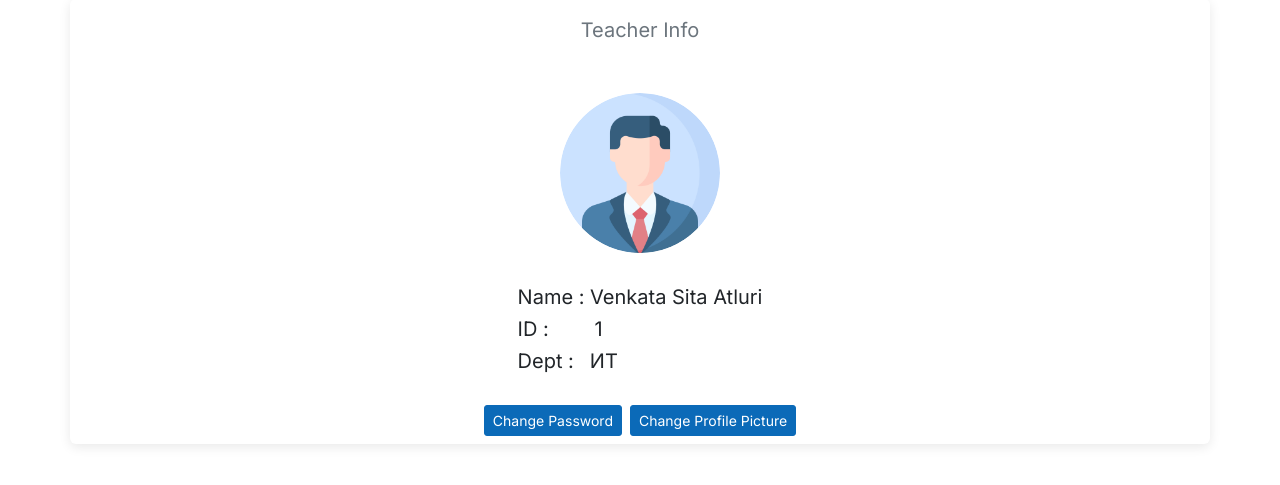
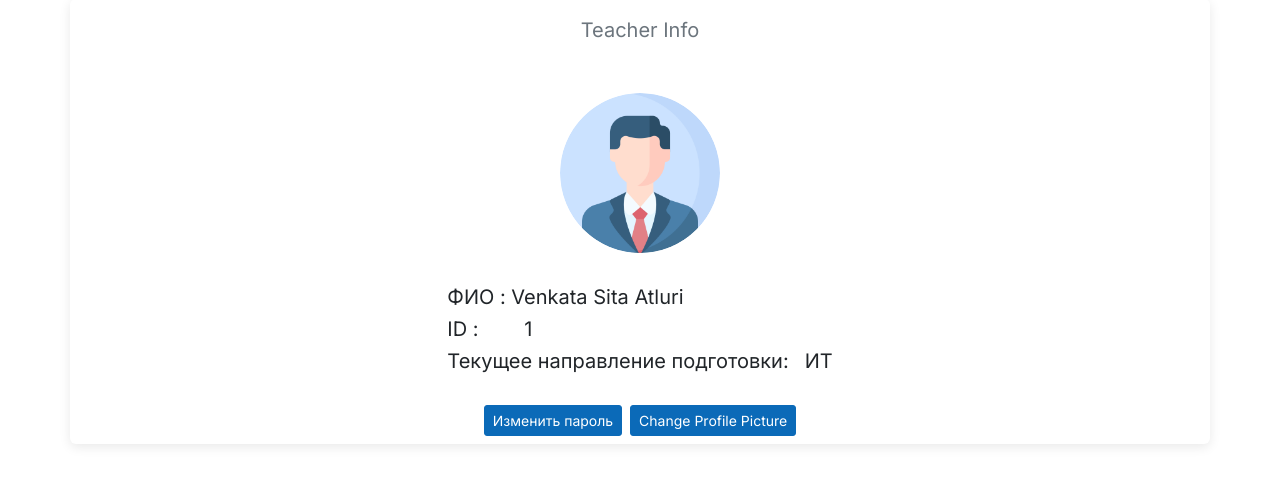
Before and after one commit to AlbinaLoh/vks_lms, a Django app: template main/templates/main/faculty_profile.html in a window 1280 px wide. Shown: the part 185-670 px from the top of the page. Run offline with Django 4.2, Linux system fonts and the light colour scheme; the template is opened without the code that fills it: values that come from a table or form of the project are taken from there, others are empty; data comes from the database, SQL or seed files in the repository; both versions use the stored data as it was after the commit; some libraries are stand-ins or nearby versions.

Commit message:
new_news_full

```diff
--- a/main/admin.py
+++ b/main/admin.py
@@ -1,7 +1,7 @@
 from django.contrib import admin
 
 # Register your models here.
-from .models import Student, Faculty, Course, Department, Assignment, Announcement
+from .models import Student, Faculty, Course, Department, Assignment, Announcement, News
 
 admin.site.register(Student)
 admin.site.register(Faculty)
@@ -9,3 +9,4 @@ admin.site.register(Course)
 admin.site.register(Department)
 admin.site.register(Assignment)
 admin.site.register(Announcement)
+admin.site.register(News)
--- a/main/templates/main/faculty_profile.html
+++ b/main/templates/main/faculty_profile.html
@@ -43,14 +43,14 @@
          <img src="/media/{{faculty.photo}}" class="rounded-circle" alt="image" style="height: 10rem ; width:10rem">
       </div>
       <div class="my-3">
-         <h5>Name : {{faculty.name}}</h5>
+         <h5>ФИО : {{faculty.name}}</h5>
          <h5>ID : <span class="mx-3 px-1"></span>{{faculty.faculty_id}}</h5>
-         <h5>Dept :<span class="mx-2"></span>{{faculty.department}}</h5>
+         <h5>Текущее направление подготовки:<span class="mx-2"></span>{{faculty.department}}</h5>
       </div>
    </div>
    <div class="d-flex justify-content-center">
       <a href="{% url 'changePasswordPrompt'%}" class="btn btn-sm btn-primary border my-2 mx-1">
-      Change Password
+      Изменить пароль
       </a>
       <a href="{% url 'changePhotoPrompt'%}" class="btn btn-sm btn-primary border my-2 mx-1">
       Change Profile Picture
--- a/main/templates/main/profile.html
+++ b/main/templates/main/profile.html
@@ -45,14 +45,14 @@
          <img src="/media/{{student.photo}}" alt="image" class="rounded-circle" style="height: 10rem ; width:10rem">
       </div>
       <div class="my-3">
-         <h5>Name : {{student.name}}</h5>
+         <h5>ФИО : {{student.name}}</h5>
          <h5>ID : <span class="mx-3 px-1"></span>{{student.student_id}}</h5>
-         <h5>Dept :<span class="mx-2"> {{student.department}}</h5>
+         <h5>Текущее направление подготовки :<span class="mx-2"> {{student.department}}</h5>
       </div>
    </div>
    <div class="d-flex justify-content-center">
       <a href="{% url 'changePasswordPrompt'  %}" class="btn btn-sm btn-primary border my-2 mx-1">
-      Change Password
+      Изменить пароль
       </a>
       <a href="{% url 'changePhotoPrompt'  %}" class="btn btn-sm btn-primary border my-2 mx-1">
       Change Profile Picture
```
Also changed, not shown: db.sqlite3.
